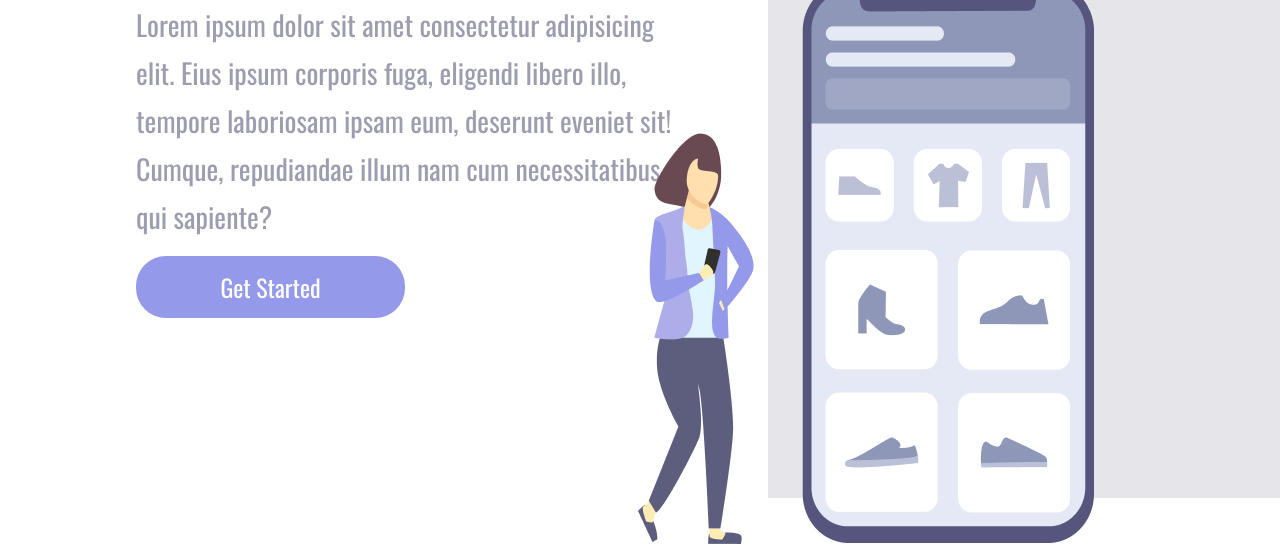
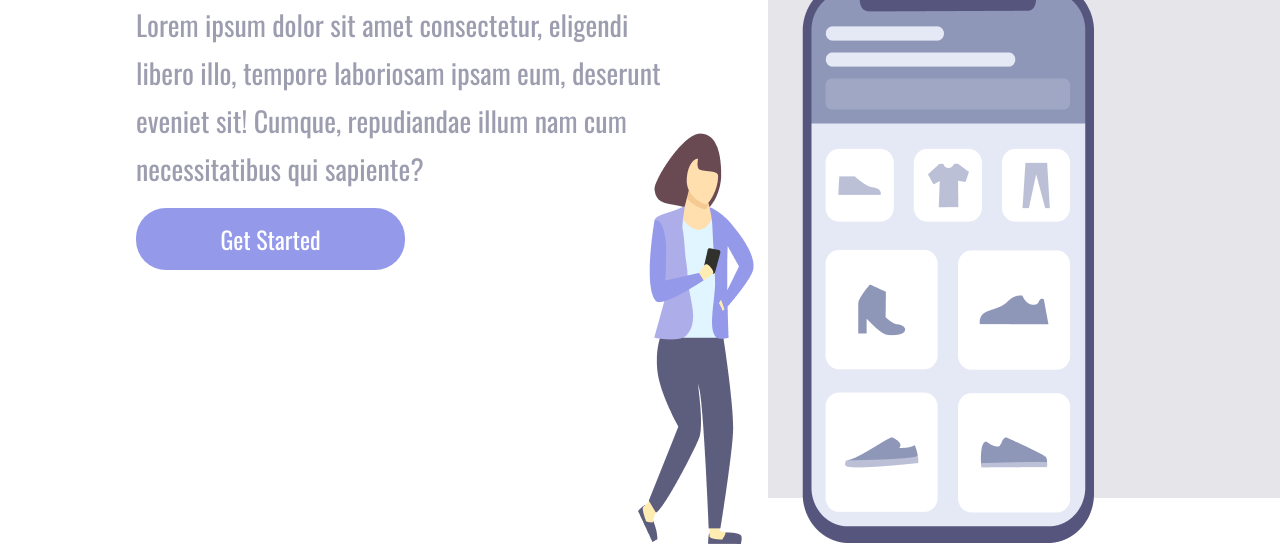
Before and after one commit to valdemyrgb/Projeto-Responsivo--aula-DEVClub-, a plain HTML site: page index.html in a window 1280 px wide. Shown: the part 302-846 px from the top of the page. Drawn offline with nearby package versions, Linux system fonts and the light colour scheme.

Commit message:
Update index.html
redução do texto  dentro do paragrafo principal

```diff
--- a/index.html
+++ b/index.html
@@ -14,7 +14,7 @@
     <div class="wrapper">
         <section class="container-left">
             <h1>Easy Shopping Via Mobile</h1>
-            <p>Lorem ipsum dolor sit amet consectetur adipisicing elit. Eius ipsum corporis fuga, eligendi libero illo, tempore laboriosam ipsam eum, deserunt eveniet sit! Cumque, repudiandae illum nam cum necessitatibus qui sapiente?</p>
+            <p>Lorem ipsum dolor sit amet consectetur, eligendi libero illo, tempore laboriosam ipsam eum, deserunt eveniet sit! Cumque, repudiandae illum nam cum necessitatibus qui sapiente?</p>
             <button>Get Started</button>
         </section>
         <section class="container-right">
```
